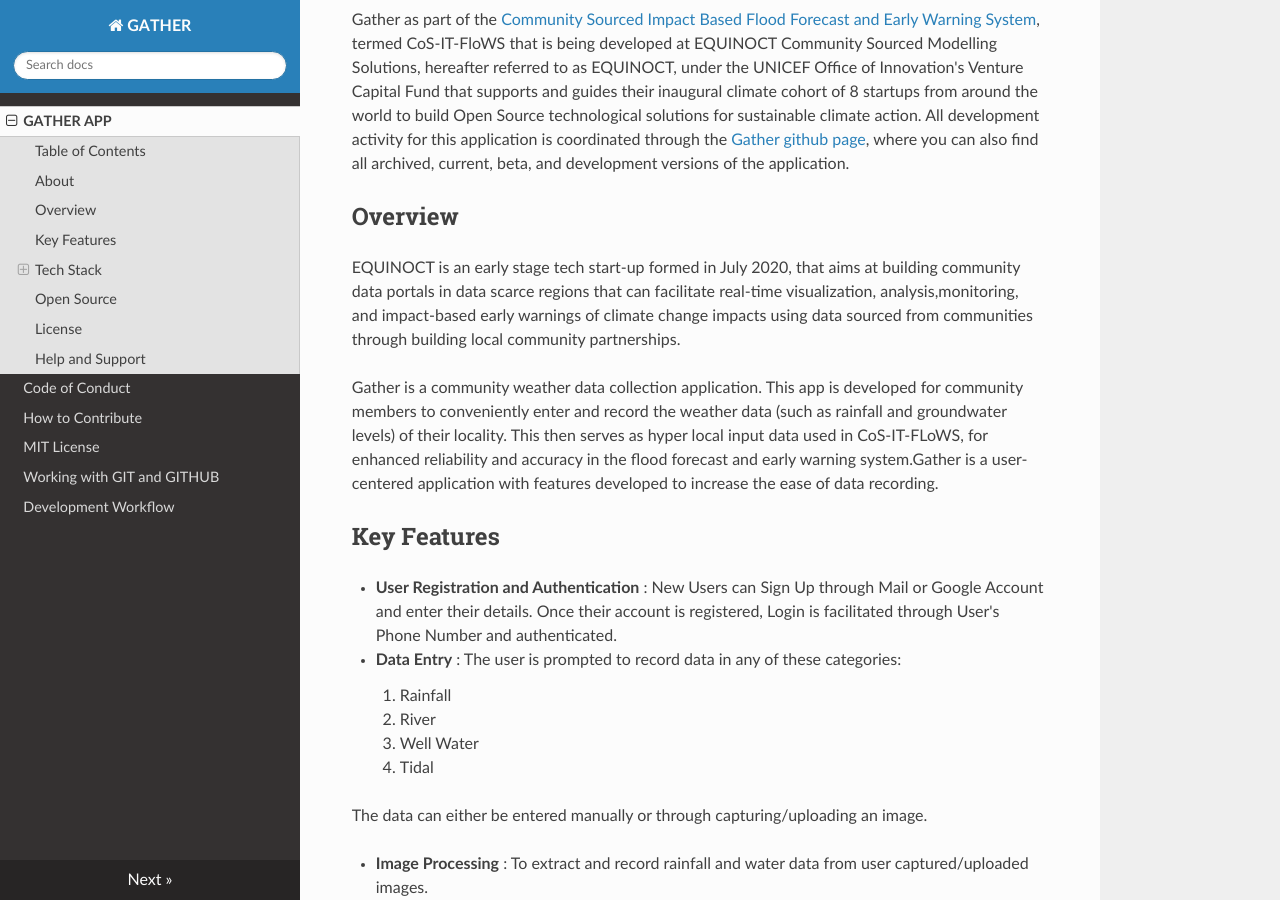
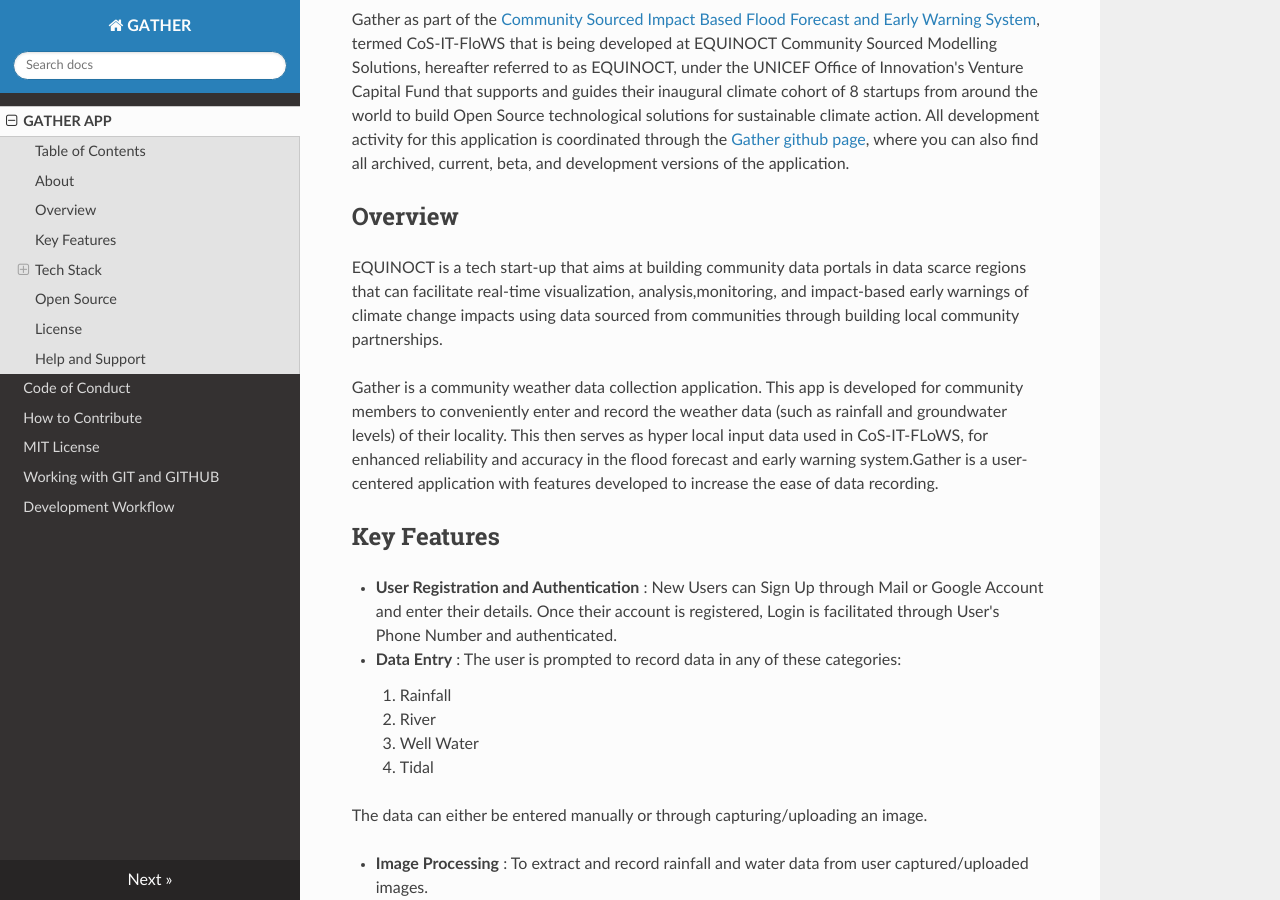
Before and after one commit to COS-IT-FLOWS/GATHER-Documentation, an MkDocs documentation site: the page built from docs/index.md, in a window 1280 px wide and 900 px high, scrolled down 783 px. Built offline with MkDocs 1.6.1, drawn with Linux system fonts in a browser that asks for light colours; nearby versions of some CDN libraries.

Commit message:
Update index.md

```diff
--- a/docs/index.md
+++ b/docs/index.md
@@ -29,7 +29,7 @@ Gather as part of the [Community Sourced Impact Based Flood Forecast and Early W
 
 ## Overview
 
-EQUINOCT is an early stage tech start-up formed in July 2020, that aims at building community data portals in data scarce regions that can facilitate real-time visualization, analysis,monitoring, and impact-based early warnings of climate change impacts using data sourced from communities through building local community partnerships.
+EQUINOCT is a tech start-up that aims at building community data portals in data scarce regions that can facilitate real-time visualization, analysis,monitoring, and impact-based early warnings of climate change impacts using data sourced from communities through building local community partnerships.
 
 Gather is a community weather data collection application. This app is developed for community members to conveniently enter and record the weather data (such as rainfall and groundwater levels) of their locality. This then serves as hyper local input data used in       CoS-IT-FLoWS, for enhanced reliability and accuracy in the flood forecast and early warning system.Gather is a user-centered application with features developed to increase the ease of data recording.
 
```
